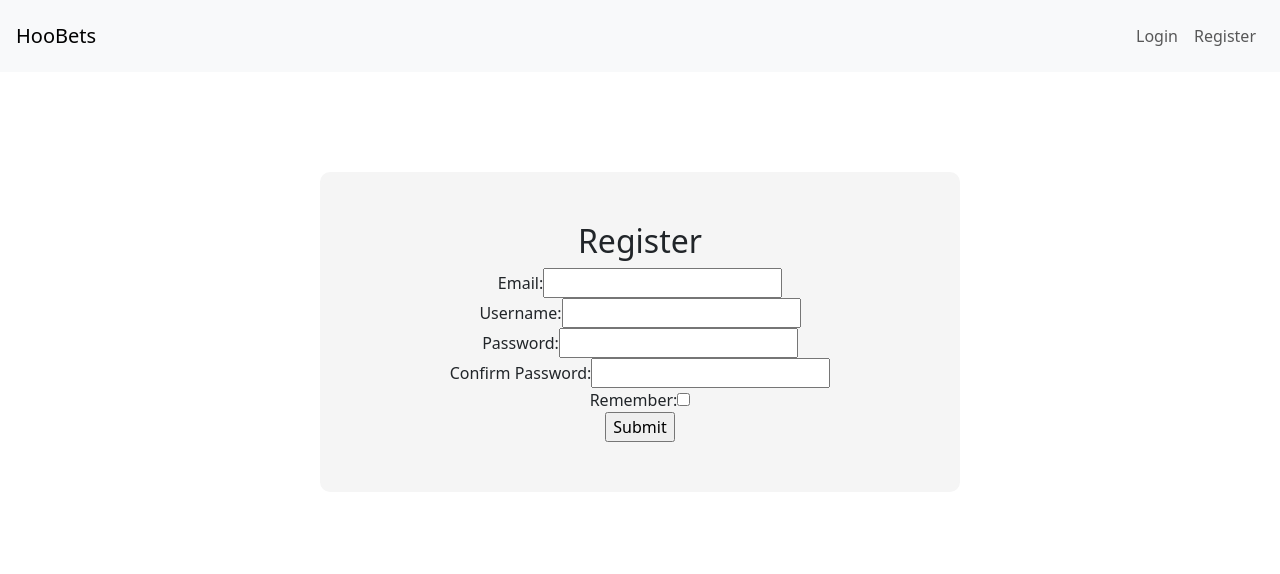
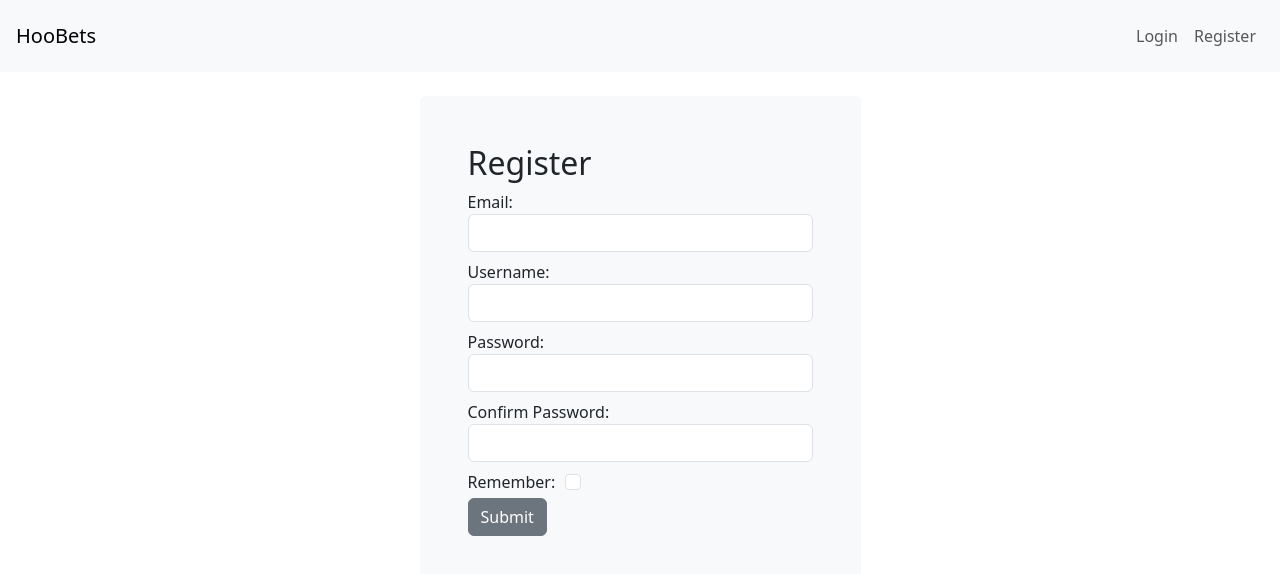
Before and after one commit to HMPrgm/Hoobets, a React (Create React App) app in the folder frontend/: page /register in a window 1280 px wide. Shown: the top 574 px of the page. Built offline with nearby package versions, Linux system fonts and the light colour scheme; no server answers.

Commit message:
Register formatting

```diff
--- a/frontend/src/pages/Login.js
+++ b/frontend/src/pages/Login.js
@@ -95,7 +95,7 @@
                 </div>
                 <div className="form-line">
                     <input
-                    className="btn btn-primary"
+                    className="btn btn-secondary"
 
                     type="submit"/>
                 </div>
--- a/frontend/src/pages/Register.js
+++ b/frontend/src/pages/Register.js
@@ -1,8 +1,8 @@
-import React, {useState, useEffect} from "react";
+import React, { useState, useEffect } from "react";
 import { useNavigate } from "react-router-dom";
 import axios from 'axios'
 
-const Register = ({handleLoggedIn}) => {
+const Register = ({ handleLoggedIn }) => {
 
     const navigate = useNavigate()
     const [error, setError] = useState('')
@@ -25,12 +25,10 @@
         try {
             const response = await axios.post('/signup', formData);
             console.log('Response:', response.data);
-            if( response.data.status === "error")
-            {
+            if (response.data.status === "error") {
                 setError(response.data.message)
             }
-            else
-            {
+            else {
                 handleLoggedIn()
                 navigate({
                     pathname: "/",
@@ -50,13 +48,85 @@
         }
     };
     return (
-        <div className="form-main" >
+        // <div className="form-main" >
+        //     <h2>Register</h2>
+        //     <form method="POST" onSubmit={handleSubmit}>
+        //         <div className="form-line">
+        //             <label htmlFor="email" className="form-label">Email:
+        //                 <input
+        //                     className="form-control"
+        //                     type="text"
+        //                     id="email"
+        //                     name="email"
+        //                     value={formData.email}
+        //                     onChange={handleChange}
+        //                     required />
+        //             </label>
+        //         </div>
+        //         <div className="form-line">
+        //             <label className="form-label">Username:
+        //                 <input
+        //                     className="form-control"
+        //                     type="text"
+        //                     id="username"
+        //                     name="username"
+        //                     value={formData.username}
+        //                     onChange={handleChange}
+        //                     required />
+        //             </label>
+        //         </div>
+        //         <div className="form-line">
+        //             <label className="form-label">Password:
+        //                 <input
+        //                     type="password"
+        //                     className="form-control"
+        //                     id="password"
+        //                     name="password"
+        //                     value={formData.password}
+        //                     onChange={handleChange}
+        //                     required />
+        //             </label>
+        //         </div>
+        //         <div className="form-line">
+        //             <label className="form-label">Confirm Password:
+        //                 <input
+        //                     type="password"
+        //                     className="form-control"
+        //                     id="confirmpassword"
+        //                     name="confirmpassword"
+        //                     value={formData.confirmpassword}
+        //                     onChange={handleChange}
+        //                     required />
+        //             </label>
+        //         </div>
+        //         <div className="form-line">
+        //             <label form-check-label>Remember:
+        //                 <input
+        //                     type="checkbox"
+        //                     id="remember"
+        //                     name="remember"
+        //                     className="form-check-input mb-2"
+        //                     value={formData.remember}
+        //                     onChange={handleChange}
+        //                 />
+        //             </label>
+        //         </div>
+        //         <div className="form-line">
+        //             <input type="submit" />
+        //         </div>
+        //     </form>
+        //     {error ? <p className="text-danger">Error: {error}</p> : ""}
+        // </div>
+        <div className="d-flex flex-column p-5 justify-content-center bg-light p-1 mt-4 rounded" style={{width: "max-content", marginRight:"auto", marginLeft:"auto"}} >
+
         <h2>Register</h2>
         <form method="POST" onSubmit={handleSubmit}>
         <div className="form-line">
-                    <label>Email:
+                <label htmlFor="email" className="form-label">Email:
                     <input
                     type="text"
+                    className="form-control"
+                    style = {{paddingRight: 100}}
                     id="email"
                     name="email"
                     value={formData.email}
@@ -65,51 +135,63 @@
                 </label>
             </div>
             <div className="form-line">
-                    <label>Username:
+                <label htmlFor="username" className="form-label">Username:
                     <input
                     type="text"
-                        id="username"
-                        name="username"
+                    className="form-control"
+                    style = {{paddingRight: 100}}
+                    id="email"
+                    name="email"
                     value={formData.username}
                     onChange={handleChange}
                     required/>
                 </label>
             </div>
-                <div className="form-line">
-                    <label>Password:
+            <div >
+                <label htmlFor="password" className="form-label">Password:
                     <input
                         type="password"
+                        className="form-control"
                         id="password"
                         name="password"
+                        style = {{paddingRight: 100}}
                         value={formData.password}
                         onChange={handleChange}
                         required/>
                 </label>
             </div>
-                <div className="form-line">
-                    <label>Confirm Password:
+            <div >
+                <label htmlFor="confirmpassword" className="form-label">Confirm Password:
                     <input
                         type="password"
+                        className="form-control"
                         id="confirmpassword"
                         name="confirmpassword"
+                        style = {{paddingRight: 100}}
                         value={formData.confirmpassword}
                         onChange={handleChange}
                         required/>
                 </label>
             </div>
-                <div className="form-line">
-                    <label>Remember:
+            <div >
+                <label htmlFor="remember" className="form-check-label"
+                style={{marginRight: 10}}
+                >Remember:                     </label>
+
                 <input
                     type="checkbox"
                     id="remember"
+                    className="form-check-input mb-2"
                     name="remember"
                     value={formData.remember}
                     onChange={handleChange}
                     />
-                    </label>
             </div>
             <div className="form-line">
-                    <input type="submit" />
+                <input
+                className="btn btn-secondary"
+
+                type="submit"/>
             </div>
         </form>
         {error ? <p className="text-danger">Error: {error}</p> : ""}
```
Lines whose indentation alone changed are shown as unchanged.
